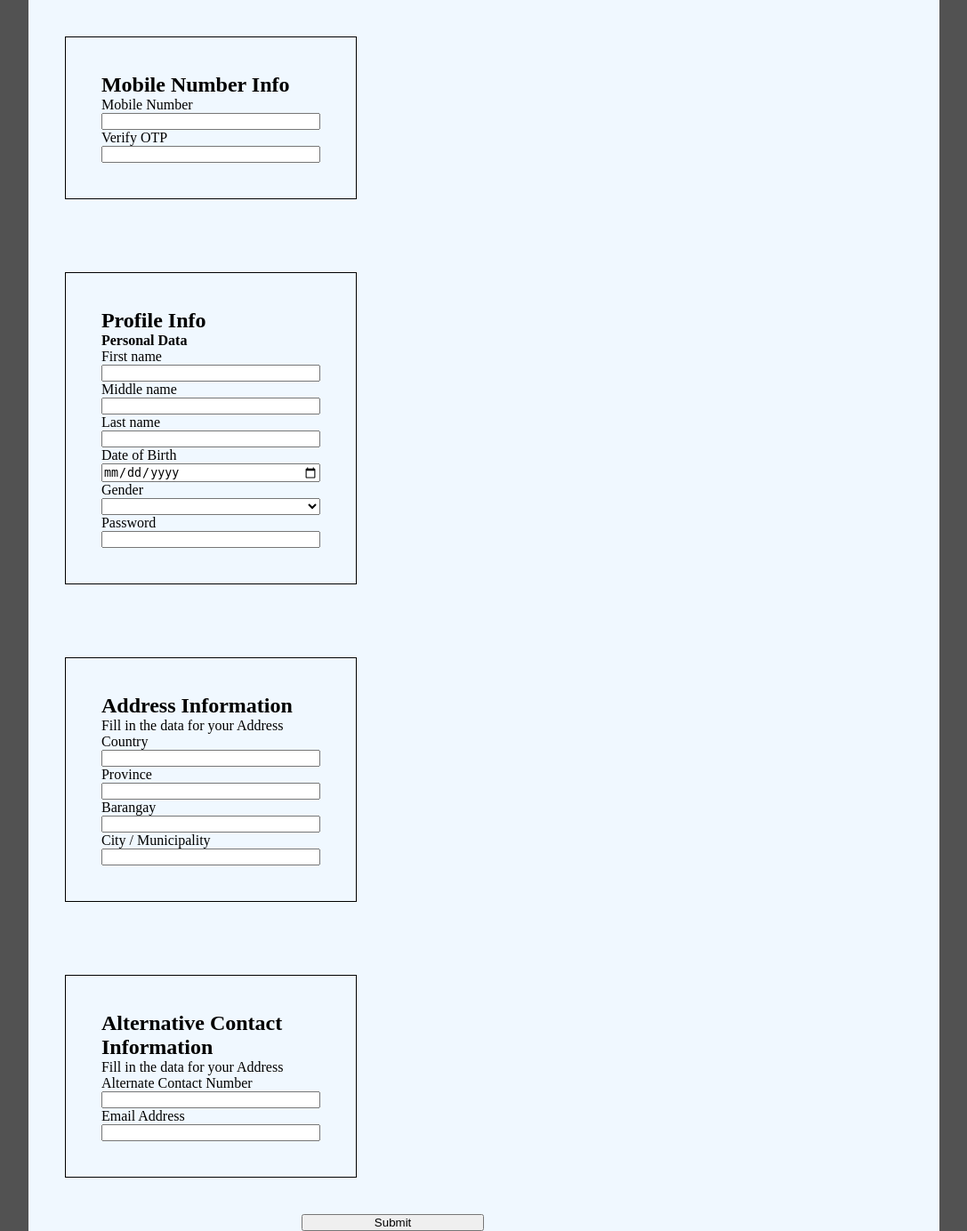
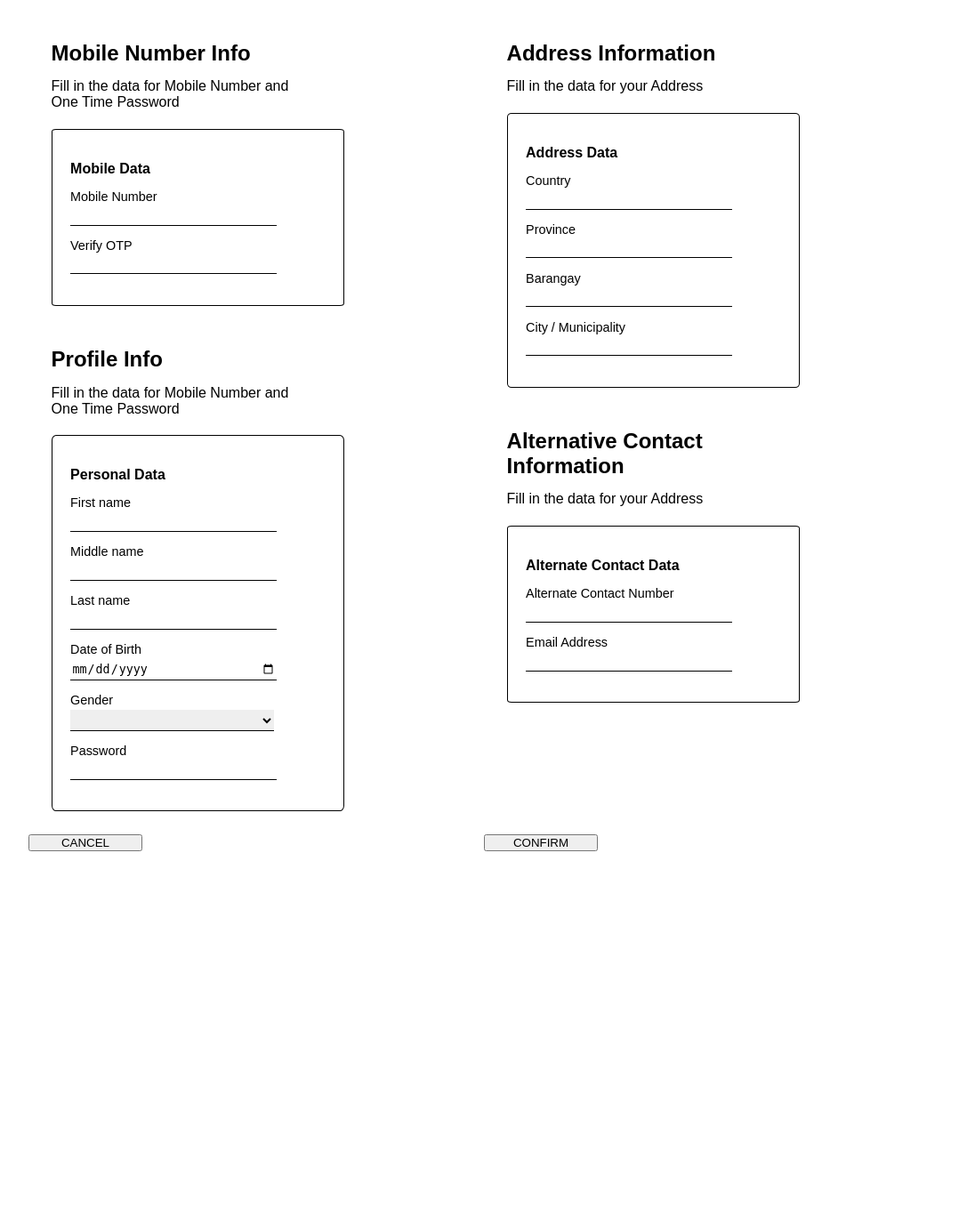
Before and after one commit to SharuHaru/SImcard-Registartion-Project, a PHP site: page /html/form.html in a window 1280 px wide. Shown: the whole page at 89% size, without its empty margins (96-1183 px from the left). After the commit the page ends 957 px from the top, so only its background shows below. Run offline with PHP 8.4, Linux system fonts and the light colour scheme.

Commit message:
design the form

```diff
--- a/css/form-style.css
+++ b/css/form-style.css
@@ -4,43 +4,66 @@
 }
 
 body {
-    background-color: rgb(82, 82, 82);
     display: flex;
     justify-content: center;
+    align-items: center;
+    font-family: 'Poppins', sans-serif;
 }
-
 
 .form-container {
     width: 80%;
-    background-color: aliceblue;
-    display: flex;
-    flex-wrap: wrap;
 
 }
 
-.form-container div {
-    border: 1px solid black;
-    width: 30%;
-    background-color: aliceblue;
-    margin: 5%;
-}
-
-
-.form-container div {
-    display: flex;
-    flex-direction: column;
-    padding: 40px;
-}
-
-
-.form-container form {
-    width: 80%;
-    display: flex;
-    flex-direction: column;
-    justify-content: space-around;
+form {
+    display: grid;
+    grid-template-columns: 50% 50%;
 
 }
 
+section {
+    width: 80%;
+    margin: 5%;
+    /* border: 1px solid green; */
+    display: flex;
+    flex-direction: column;
+}
+section div {
+    width: 70%;
+    padding: 5% 0%;
+}
+
+section div h2 {
+    padding-bottom: 5%;
+
+}
+section .forInput {
+    display: flex;
+    flex-direction: column;
+    border: 1px solid black;
+    border-radius: 1.5%;
+    padding: 5%;
+    width: 70%;
+}
+
+.forInput input, .forInput select {
+    border: 0px none;
+    border-bottom: 1px solid black;
+    margin-top: 1%;
+    margin-bottom: 5%;
+}
+
+div input, div select {
+    width: 80%;
+    padding: 1% .5%;
+}
+
+.forInput h4 {
+    margin: 5% 0%;
+}
+label {
+    font-size: .9rem;
+}
 button {
     width: 25%;
     align-self: center;
--- a/html/form.html
+++ b/html/form.html
@@ -4,14 +4,25 @@
     <meta charset="UTF-8">
     <meta http-equiv="X-UA-Compatible" content="IE=edge">
     <meta name="viewport" content="width=device-width, initial-scale=1.0">
-    <link rel="stylesheet" href="/Sim Registartion Project//css/form-style.css">
+    <link rel="stylesheet" href="/css/form-style.css">
     <title>Form for Simcard Registration</title>
 </head>
 <body>
     <div class="form-container">
         <form action="/Sim Registartion Project/php/form.php" method="post">
-            <div class="number">
+
+            <div>
+
+                <section class="number">
+                    <div>
                         <h2>Mobile Number Info</h2>
+                        <span>Fill in the data for Mobile Number and One Time Password</span>
+
+                    </div>
+
+
+                        <div class="forInput">
+                            <h4>Mobile Data</h4>
 
                             <label for="MobileNumber">Mobile Number</label>
                             <input type="number" id="MobileNumber" name="MobileNumber">
@@ -19,10 +30,17 @@
                             <label for="otp">Verify OTP</label>
                             <input type="number" id="otp" name="otp">
                         </div>
+                </section>
 
-            <div class="personalInfo">
+                <section class="personalInfo">
+                    <div>
                         <h2>Profile Info</h2>
+                        <span>Fill in the data for Mobile Number and One Time Password</span>
+                    </div>
 
+
+
+                    <div class="forInput">
                         <h4>Personal Data</h4>
 
                         <label for="fname">First name</label>
@@ -46,12 +64,19 @@
 
                         <label for="password">Password</label>
                         <input type="password" id="password" name="password">
-
+                    </div>
+                </section>
             </div>
 
-            <div class="addressinfo">
+            <div>
+                <section class="addressinfo">
+                    <div>
                         <h2>Address Information</h2>
                         <span>Fill in the data for your Address</span>
+                    </div>
+
+                    <div class="forInput">
+                        <h4>Address Data</h4>
 
                         <label for="country">Country</label>
                         <input type="text" id="country" name="country">
@@ -66,21 +91,33 @@
                         <input type="text" id="city" name="city">
                     </div>
 
-            <div class="addressinfo">
+                </section>
+
+                <section class="othercon">
+
+                    <div>
                         <h2>Alternative Contact Information</h2>
                         <span>Fill in the data for your Address</span>
+
+                    </div>
+
+                    <div class="forInput">
+                        <h4>Alternate Contact Data</h4>
 
                         <label for="alternatecontact">Alternate Contact Number</label>
                         <input type="number" id="alternatecontact" name="alternatecontact">
 
                         <label for="email">Email Address</label>
                         <input type="text" id="email" name="email">
-
+                    </div>
+                </section>
             </div>
 
 
 
-            <button class="su" type="submit">Submit</button>
+
+            <button class="confirm">CANCEL</button>
+            <button class="submit" type="submit">CONFIRM</button>
 
         </form>
 
```
Also changed, not shown: php/update.php (added). Lines whose indentation alone changed are shown as unchanged.
